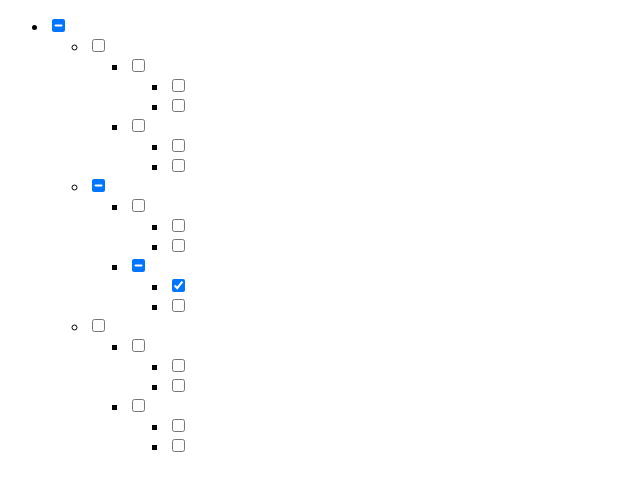
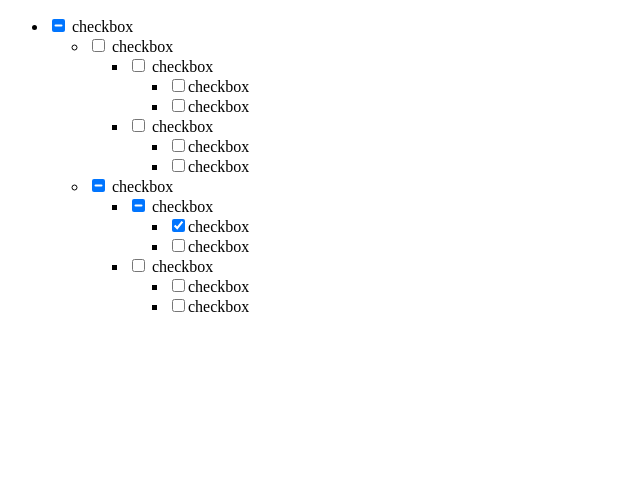
Before and after one commit to jlbruno/jQuery-Tristate-Checkbox-plugin, a plain HTML site: page checkbox-test.html in a window 1280 px wide. Shown: the whole page, without its empty margins (0-640 px from the left). Drawn offline with nearby package versions, Linux system fonts and the light colour scheme.

Commit message:
updated example markup

```diff
--- a/checkbox-test.html
+++ b/checkbox-test.html
@@ -7,66 +7,54 @@
 <body>
 
 <!-- abbreviation for zen coding to generate test html
-ul.tristate>li>input[type="checkbox"]+ul>li*3>input[type="checkbox"]+ul>li*2>input[type="checkbox"]+ul>li*2>input[type="checkbox"]
+ul.tristate>li>input[type="checkbox"]+label{checkbox}+ul>li*2>input[type="checkbox"]+label{checkbox}+ul>li*2>input[type="checkbox"]+label{checkbox}+ul>li*2>input[type="checkbox"]+label{checkbox}
 -->
 
 <ul class="tristate">
 	<li>
 		<input type="checkbox" />
+		<label for="">checkbox</label>
 		<ul>
 			<li>
 				<input type="checkbox" />
+				<label for="">checkbox</label>
 				<ul>
 					<li>
 						<input type="checkbox" />
+						<label for="">checkbox</label>
 						<ul>
-							<li><input type="checkbox" /></li>
-							<li><input type="checkbox" /></li>
+							<li><input type="checkbox" /><label for="">checkbox</label></li>
+							<li><input type="checkbox" /><label for="">checkbox</label></li>
 						</ul>
 					</li>
 					<li>
 						<input type="checkbox" />
+						<label for="">checkbox</label>
 						<ul>
-							<li><input type="checkbox" /></li>
-							<li><input type="checkbox" /></li>
+							<li><input type="checkbox" /><label for="">checkbox</label></li>
+							<li><input type="checkbox" /><label for="">checkbox</label></li>
 						</ul>
 					</li>
 				</ul>
 			</li>
 			<li>
 				<input type="checkbox" />
+				<label for="">checkbox</label>
 				<ul>
 					<li>
 						<input type="checkbox" />
+						<label for="">checkbox</label>
 						<ul>
-							<li><input type="checkbox" /></li>
-							<li><input type="checkbox" /></li>
+							<li><input type="checkbox" checked /><label for="">checkbox</label></li>
+							<li><input type="checkbox" /><label for="">checkbox</label></li>
 						</ul>
 					</li>
 					<li>
 						<input type="checkbox" />
+						<label for="">checkbox</label>
 						<ul>
-							<li><input type="checkbox" checked /></li>
-							<li><input type="checkbox" /></li>
-						</ul>
-					</li>
-				</ul>
-			</li>
-			<li>
-				<input type="checkbox" />
-				<ul>
-					<li>
-						<input type="checkbox" />
-						<ul>
-							<li><input type="checkbox" /></li>
-							<li><input type="checkbox" /></li>
-						</ul>
-					</li>
-					<li>
-						<input type="checkbox" />
-						<ul>
-							<li><input type="checkbox" /></li>
-							<li><input type="checkbox" /></li>
+							<li><input type="checkbox" /><label for="">checkbox</label></li>
+							<li><input type="checkbox" /><label for="">checkbox</label></li>
 						</ul>
 					</li>
 				</ul>
@@ -74,6 +62,8 @@ ul.tristate>li>input[type="checkbox"]+ul>li*3>input[type="checkbox"]+ul>li*2>inp
 		</ul>
 	</li>
 </ul>
+
+
 
 
 <script src="//ajax.googleapis.com/ajax/libs/jquery/1.6.4/jquery.min.js"></script>
```
